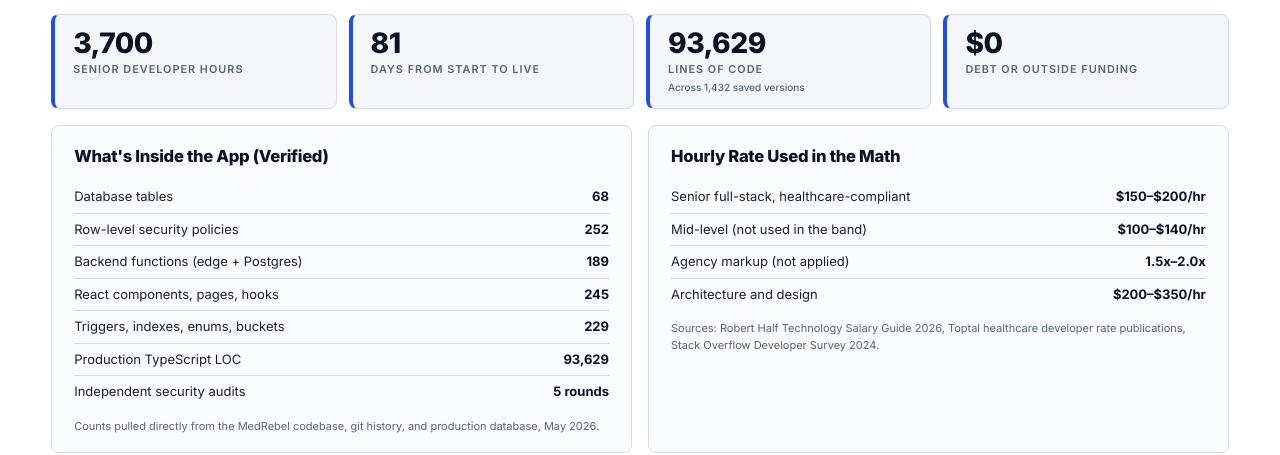
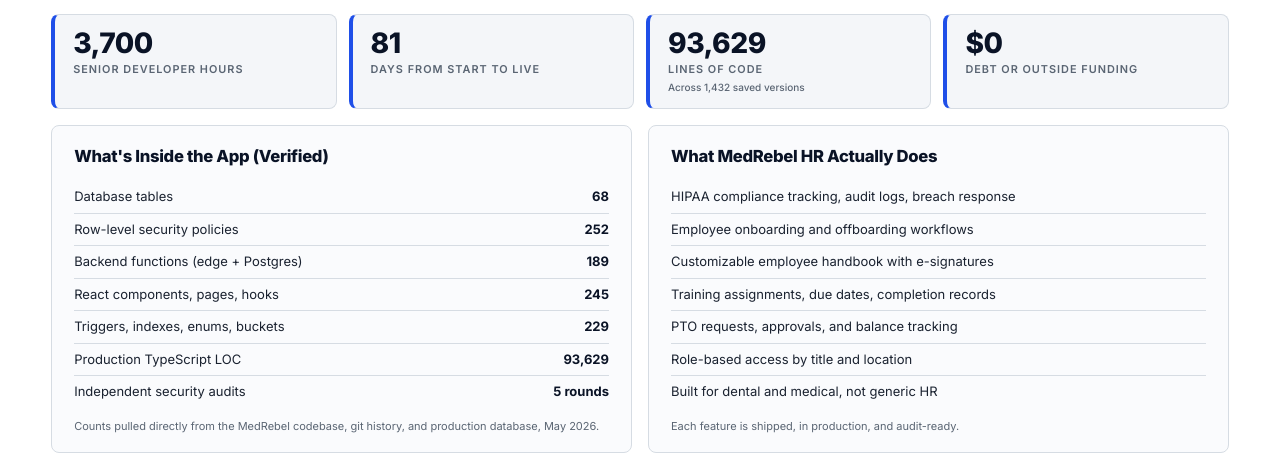
Before and after one commit to MedRebel-Ryan/medrebel-hr-appraisal, a plain HTML site: page index.html in a window 1280 px wide. Shown: the part 356-811 px from the top of the page. Drawn offline with Linux system fonts and the light colour scheme.

Commit message:
Swap rate card for features card; fold rate dollars into methodology footer

```diff
--- a/index.html
+++ b/index.html
@@ -438,14 +438,17 @@
     </div>
 
     <div class="card">
-      <h3>Hourly Rate Used in the Math</h3>
+      <h3>What MedRebel HR Actually Does</h3>
       <ul>
-        <li><span class="lbl">Senior full-stack, healthcare-compliant</span><span class="val">$150&ndash;$200/hr</span></li>
-        <li><span class="lbl">Mid-level (not used in the band)</span><span class="val">$100&ndash;$140/hr</span></li>
-        <li><span class="lbl">Agency markup (not applied)</span><span class="val">1.5x&ndash;2.0x</span></li>
-        <li><span class="lbl">Architecture and design</span><span class="val">$200&ndash;$350/hr</span></li>
+        <li><span class="lbl">HIPAA compliance tracking, audit logs, breach response</span></li>
+        <li><span class="lbl">Employee onboarding and offboarding workflows</span></li>
+        <li><span class="lbl">Customizable employee handbook with e-signatures</span></li>
+        <li><span class="lbl">Training assignments, due dates, completion records</span></li>
+        <li><span class="lbl">PTO requests, approvals, and balance tracking</span></li>
+        <li><span class="lbl">Role-based access by title and location</span></li>
+        <li><span class="lbl">Built for dental and medical, not generic HR</span></li>
       </ul>
-      <p class="source">Sources: Robert Half Technology Salary Guide 2026, Toptal healthcare developer rate publications, Stack Overflow Developer Survey 2024.</p>
+      <p class="source">Each feature is shipped, in production, and audit-ready.</p>
     </div>
   </section>
 
@@ -490,7 +493,7 @@
       </tbody>
     </table>
     </div>
-    <p class="methodology"><strong>Methodology.</strong> 9,300 raw hours via COCOMO II on 93,629 production LOC across 283 source files, less a 60 percent AI-assisted productivity discount, equals 3,700 effective senior hours. Counts verified against codebase, git history, and live database (68 tables, 252 RLS policies, 189 functions, 1,432 commits in 81 active days). Rates: Robert Half 2026, Toptal, Stack Overflow Dev Survey 2024. Vendor pricing: public sites, May 2026.  ·  Issued by <span class="name">Ryan Jacox</span>, Founder and CEO, MedRebel  ·  Confidential.</p>
+    <p class="methodology"><strong>Methodology.</strong> 9,300 raw hours via COCOMO II on 93,629 production LOC across 283 source files, less a 60 percent AI-assisted productivity discount, equals 3,700 effective senior hours. Counts verified against codebase, git history, and live database (68 tables, 252 RLS policies, 189 functions, 1,432 commits in 81 active days). Rates: $150&ndash;$200/hr senior healthcare full-stack per Robert Half 2026, Toptal, Stack Overflow Dev Survey 2024. Vendor pricing: public sites, May 2026.  ·  Issued by <span class="name">Ryan Jacox</span>, Founder and CEO, MedRebel  ·  Confidential.</p>
   </section>
 
 </main>
```
